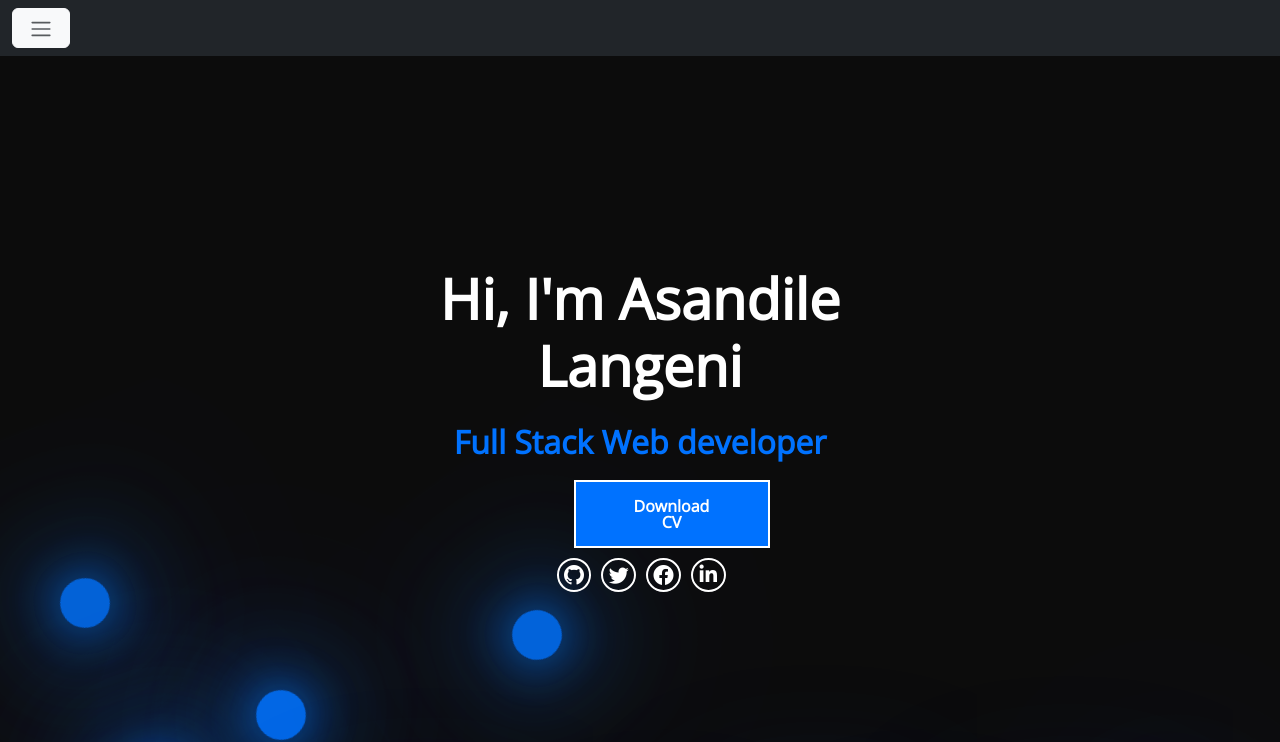
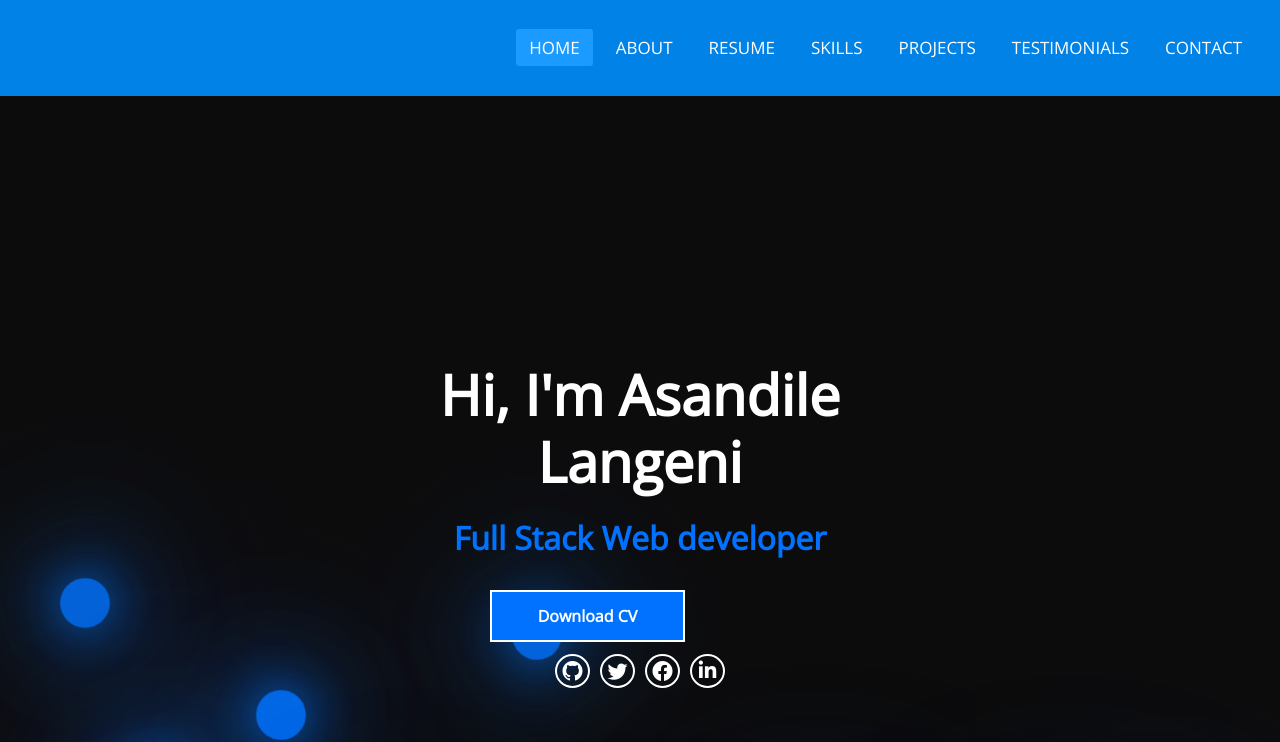
Before and after one commit to Asandile26/Final_portfolio, a Vue app: page / in a window 1280 px wide. Shown: the top 742 px of the page. Built offline with nearby package versions, Linux system fonts and the light colour scheme; a web font is replaced by a local one.

Commit message:
Another push

```diff
--- a/src/App.vue
+++ b/src/App.vue
@@ -53,39 +53,7 @@ h1{
   padding: 10px;
 }
 
-nav {
-  padding: 30px;
-}
-
-nav a {
-  font-weight: bold;
-  color: white;
-}
-
-/* responsive styles */
-@media (max-width: 768px) {
-  nav {
-    padding: 10px;
-  }
-  nav a {
-    font-size: 14px;
-  }
-  section {
-    margin-bottom: 20px;
-  }
-}
 
 
-@media (max-width: 480px) {
-  nav {
-    padding: 5px;
-  }
-  nav a {
-    font-size: 12px;
-  }
-  section {
-    margin-bottom: 10px;
-  }
-}
 
 </style>
--- a/src/components/AboutComp.vue
+++ b/src/components/AboutComp.vue
@@ -4,10 +4,9 @@
     <div class="container-fluid">
       <div class="intro col d-flex">
         <div class="photo-fluid">
-          <img src="https://i.postimg.cc/jS77LWDG/DSC-3626.jpg" alt="profile img" class="img-fluid" >
+          <img src="https://i.postimg.cc/jS77LWDG/DSC-3626.jpg" alt="profile img" class="img-fluid">
         </div>
         <div class="text">
-          <!-- <p id="about-p1">Hello I am Asandile Langeni</p> -->
           <p class="mt-4 " id="about-p">Hello, welcome to my portfolio! My name is Asandile Langeni, and I am a  graduate of the University of the Western Cape, where I earned a Bachelor of Commerce with a major in Economics and Information Systems. I also have a certificate from Life Choices, which I obtained in 2023. <br><br>
 
 
@@ -27,53 +26,67 @@ Thank you for taking the time to visit my website, and I look forward to working
     </div>
   </div>
 </template>
+
 <script>
 export default {
   name: 'about'
 }
 </script>
+
 <style scoped>
-.intro{
+.intro {
   display: flex;
-/* color:white; */
   justify-content: center;
   align-items: center;
-font-size: large;
+  font-size: 25px;
   z-index: 1;
 }
-.photo-fluid{
+
+.photo-fluid {
   float: left;
   width: 50%;
   border-radius: 20px;
   z-index: 1;
 }
-.text{
+
+.text {
   float: right;
-width: 70%;
+  width: 50%;
   z-index: 1;
 }
 
 @media (max-width: 700px) {
   .photo-fluid {
-    margin-right: 2rem;
-    margin-bottom: 0;
+    width: 50%;
+    max-width: 100%;
+    margin-right: 0;
+    margin-bottom: 2rem;
+    text-align: center;
   }
 
   .text {
-    flex-wrap: wrap;
+    width: 100%;
+    margin-top: 1rem;
   }
 
-  .intro{
-    display: flex;
+  .intro {
     flex-direction: column;
   }
 }
-@media (max-width: 900px) {
-  .text{
-    margin-top: 150px;
+
+
+.img-fluid {
+  max-width: 100%;
+  height: auto;
+}
+@media (min-width: 701px) {
+.intro{
+  font-size: 15px;
 }
 }
-.img-fluid{
-  height: 30em;
+@media (min-width: 1024px) {
+  .intro{
+  font-size: 20px;
+}
 }
 </style>
--- a/src/components/HelloWorld.vue
+++ b/src/components/HelloWorld.vue
@@ -59,7 +59,7 @@ align-items: center;
 justify-content: center;
 background-color: #0c0c0c;
 height: 100vh;
-padding: 0 30%;
+padding: 0 10%;
 z-index: 1;
 }
 .line h1{
@@ -87,13 +87,14 @@ display: flex;
 align-items: center;
 justify-items: center;
 background: #0072ff;
+width: 230px;
 justify-content: center;
 text-decoration: none;
 border: 2px solid;
 font: inherit;
 line-height: 1;
-margin: 0.5em 0 0 230px;
-padding: 1em 6em;
+padding: 1em 0;
+margin: 25px 0 0 230px;
 z-index: 2;
 cursor: pointer;
 position: relative;
@@ -105,8 +106,8 @@ display: flex;
 justify-content: space-between;
 position: absolute;
 width: 170px;
-margin: 0 0 100px 1px;
-padding: 450px 0 0 1px;
+margin: 0 0 100px 0;
+padding: 450px 0 0 0;
 gap: 10px;
 }
 .iconz a {
@@ -132,8 +133,6 @@ border-radius: 50%;
 box-shadow: 0 0 50px #0072ff, 0 0 100px #0072ff, 0 0 150px #0072ff, 0 0 200px #0072ff;
 animation: animate 10s linear infinite;
 }
-
-
 .wrapper span:before {
 content: "";
 content: "";
@@ -152,13 +151,10 @@ border-radius: 50%;
 background-color: #0072ff;
 background-color: #0072ff;
 }
-
-
 .wrapper span:nth-child(1) {
 left: 60px;
 animation-delay: 0.6s;
 }
-
 
 .wrapper span:nth-child(2) {
 left: 10%;
@@ -167,41 +163,34 @@ width: 60px;
 height: 60px;
 }
 
-
 .wrapper span:nth-child(3) {
 left: 20%;
 animation-delay: 2s;
 }
-
 .wrapper span:nth-child(4) {
 left: 30%;
 animation-delay: 5s;
 width: 80px;
 height: 80px;
 }
-
 .wrapper span:nth-child(5) {
 left: 40%;
 animation-delay: 1s;
 }
-
 .wrapper span:nth-child(6) {
 left: 50%;
 animation-delay: 7s;
 }
-
 .wrapper span:nth-child(7) {
 left: 60%;
 animation-delay: 6s;
 width: 100px;
 height: 100px;
 }
-
 .wrapper span:nth-child(8) {
 left: 70%;
 animation-delay: 8s;
 }
-
 .wrapper span:nth-child(9) {
 left: 80%;
 animation-delay: 6s;
@@ -232,6 +221,14 @@ opacity: 0;
 }
 }
 
+@media (min-width: 1025px) {
+  .cv a {
+    align-items: center;
+    justify-content: center;
+    margin: 20px 0 0 150px;
+    padding: 1em 0;
+  }
+}
 
 @media screen and (max-width: 600px) {
 
@@ -247,21 +244,13 @@ opacity: 0;
   .iconz {
     display: flex;
     margin-left: 130px;
-    margin-right: auto;
     padding-top: 40px ;
   }
   .landing{
     display: flex;
   }
 }
-@media (max-width: 1025px) {
-  .cv a {
-    align-items: center;
-    justify-self: center;
-    margin: 0.5em 0 0 120px;
-    padding: 1em 5em;
-  }
-}
+
 @media screen and (max-width: 480px) {
   .iconz{
     display: none;
--- a/src/components/NavBar.vue
+++ b/src/components/NavBar.vue
@@ -1,37 +1,114 @@
 <template>
-  <div>
-  <nav class="navbar navbar-expand-lg navbar-light bg-dark fixed-top">
-  <div class="container-fluid">
-    <div class="dropdown">
-              <button class="btn btn-secondary btn-light px-3 " type="button" data-bs-toggle="dropdown" aria-expanded="false" id="drop">
-                  <span class="navbar-toggler-icon"></span>
-              </button>
-          <ul class="dropdown-menu" id="menu">
-            <li><a class="dropdown-item" href="/">Home</a></li>
-            <li><a class="dropdown-item" href="#about">About</a></li>
-            <li><a class="dropdown-item" href="#resume">Resume</a></li>
-            <li><a class="dropdown-item" href="#skills">Skills</a></li>
-            <li><a class="dropdown-item" href="#projects">Projects</a></li>
-            <li><a class="dropdown-item" href="#testimonials">Testimonials</a></li>
-            <li><a class="dropdown-item" href="#contact">Contact</a></li>
-          </ul>
-    </div>
-  </div>
-</nav>
+  <div class="navbar">
+    <nav>
+      <input type="checkbox" id="check">
+      <label for="check" class="checkbtn">
+        <i class="fas fa-bars"></i>
+      </label>
+      <ul>
+        <li><a class="active" href="#">Home</a></li>
+        <li><a href="#about">About</a></li>
+        <li><a href="#resume">Resume</a></li>
+        <li><a href="#skills">Skills</a></li>
+        <li><a href="#projects">Projects</a></li>
+        <li><a href="#testimonials">Testimonials</a></li>
+        <li><a href="#contact">Contact</a></li>
+      </ul>
+    </nav>
   </div>
 </template>
+
 <script>
 export default {
   name: 'NavBar'
 }
 </script>
-<style scooped>
-.navbar {
-  position: fixed;
-  top: 0;
+
+<style scoped>
+* {
+  padding: 0;
+  margin: 0;
+  text-decoration: none;
+  list-style: none;
+  box-sizing: border-box;
 }
 
-#menu a {
+.navbar {
+  background: #0082e6;
+}
 
+nav {
+  height: 80px;
+  width: 100%;
+}
+
+nav ul {
+  float: right;
+  margin-right: 20px;
+}
+
+nav ul li {
+  display: inline;
+  line-height: 80px;
+  margin: 0 5px;
+}
+
+nav ul li a {
+  color: #fff;
+  font-size: 17px;
+  padding: 7px 13px;
+  border-radius: 3px;
+  text-transform: uppercase;
+}
+
+a.active, a:hover {
+  background: #1b9bff;
+  transition: .5s;
+}
+
+.checkbtn {
+  font-size: 30px;
+  color: #fff;
+  float: right;
+  line-height: 80px;
+  margin-right: 40px;
+  cursor: pointer;
+  display: none;
+}
+
+#check {
+  display: none;
+}
+
+@media (max-width: 858px) {
+  .checkbtn {
+    display: block;
+  }
+  ul {
+    position: absolute;
+    width: 100%;
+    height: 100vh;
+    background: #2c3e50;
+    top: 80px;
+    left: -100%;
+    text-align: center;
+    transition: all .5s;
+    z-index: 2;
+  }
+  nav ul li {
+    display: block;
+    margin: 50px 0;
+    line-height: 30px;
+  }
+  nav ul li a {
+    font-size: 20px;
+  }
+  a:hover, a.active {
+    background: none;
+    color: #0082e6;
+  }
+  #check:checked ~ ul {
+    left: 0;
+  }
 }
 </style>
```
Lines whose indentation alone changed are shown as unchanged.
